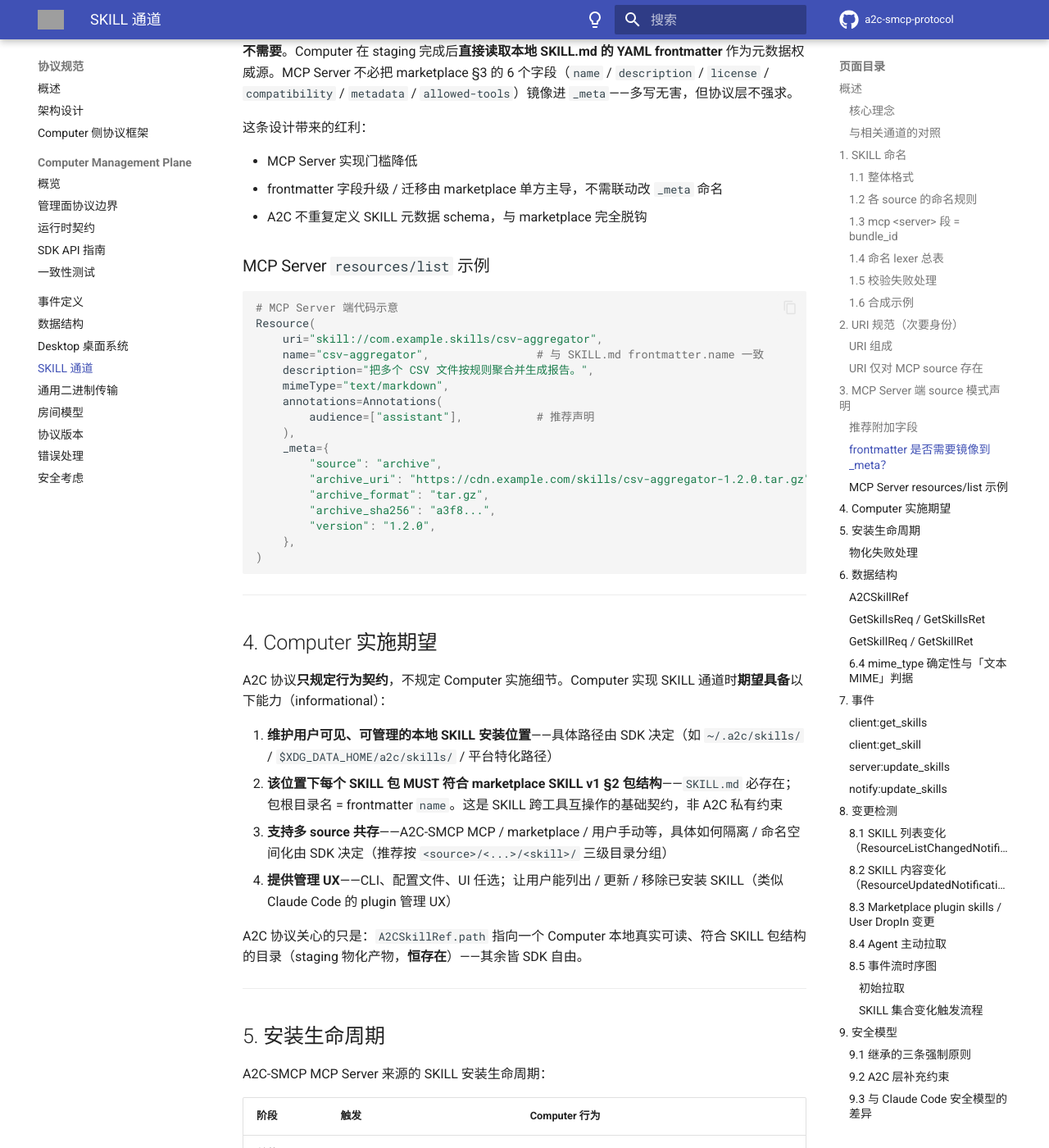
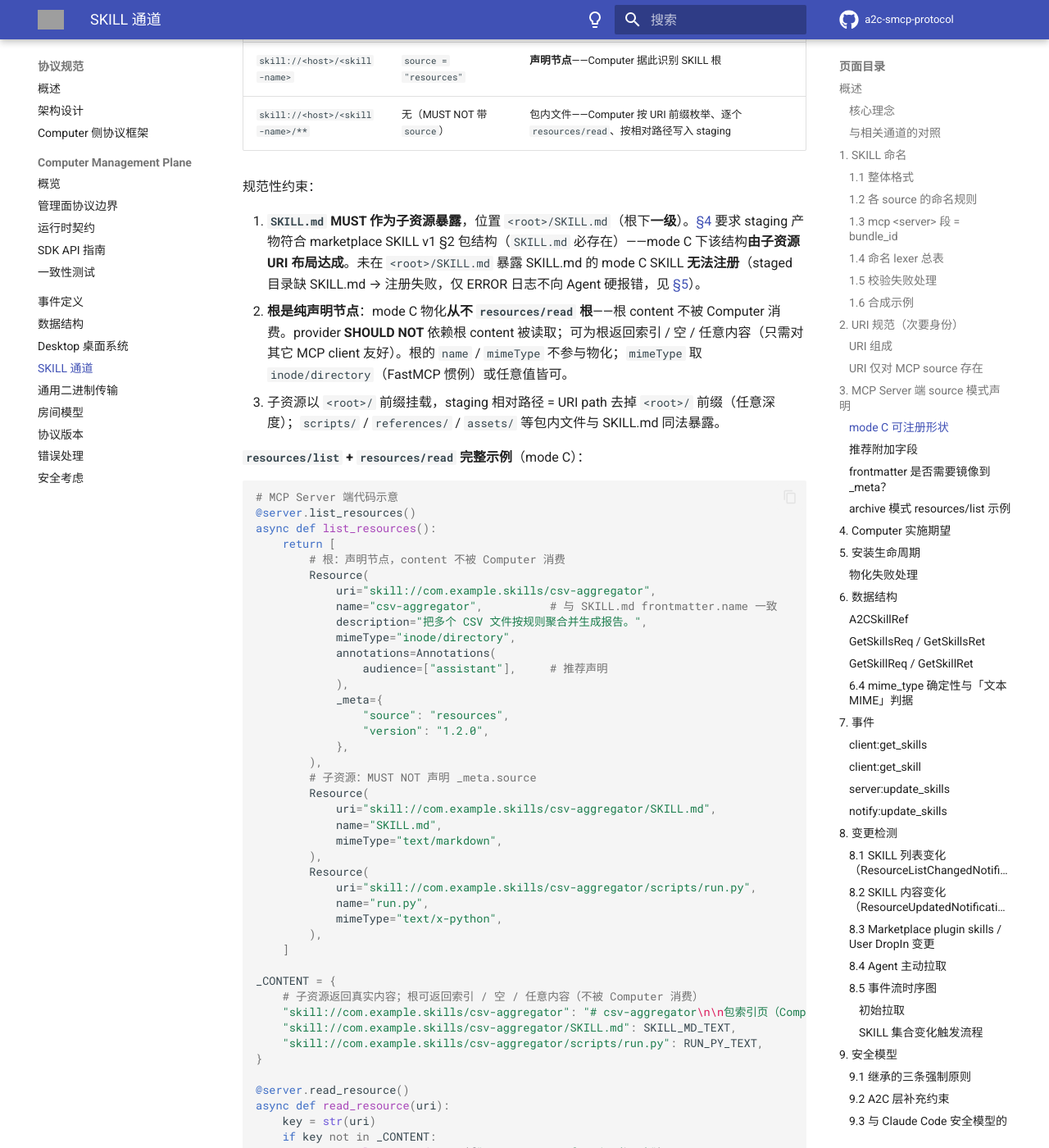
Before and after one commit to A2C-SMCP/a2c-smcp-protocol, an MkDocs documentation site: the page built from docs/specification/skill.md, in a window 1280 px wide and 1400 px high, scrolled down 8149 px. Shown: the whole window at 82% size. Built offline with MkDocs 1.6.1 and Material for MkDocs 9.7.7, drawn with Linux system fonts in a browser that asks for light colours; comment, search, counter and statistics services are not loaded; the version menu is left out; some of the changed text lies outside the part shown; grey boxes are pictures that could not be loaded.

Commit message:
docs(skill): §3 mode C 可注册形状规范化 — 根声明节点 + SKILL.md 子资源位置 + 子资源禁止携带 source
修复 protocol#47：mode C 此前只定义了物化机制（前缀枚举子资源），未定义
provider 可依据的可注册形状，theseus-kit e2e 踩坑后对照 SDK 私有 fixture
才对齐。补充：

- §3 mode 表后：`_meta.source` 只允许出现在 SKILL 根资源上，
  `skill://<root>/**` 子资源 MUST NOT 声明 source（误判独立根 → 重复物化
  + §1.5 name 冲突）
- §3 新增「mode C 可注册形状」小节：根=纯声明节点（content 不被 Computer
  消费）、SKILL.md MUST 作为 `<root>/SKILL.md` 一级子资源暴露（§4 包结构
  由 URI 布局达成）、完整 resources/list + resources/read 示例
- §11.4/§11.6 交叉引用

无新增 TypedDict / 事件 / 错误码，通道三件套无需联动。SDK 行为不变
（规范追认明确化，与 python-sdk fixture MF-01 形状一致）。

Co-Authored-By: Claude <noreply@anthropic.com>

````diff
--- a/docs/specification/skill.md
+++ b/docs/specification/skill.md
@@ -208,6 +208,76 @@ Agent 不应基于 `uri` 字段做协议逻辑判断；它仅是来源追溯用
 | **B. archive** | `source = "archive"`<br>`archive_uri: str`<br>`archive_format: "tar.gz" \| "zip"`<br>`archive_sha256: str`（可选） | HTTP GET 拉取 → 校验 sha256 → 解包到 staging | 远程 MCP Server，整包分发 |
 | **C. resources** | `source = "resources"` | Computer 枚举 `skill://<this>/**` 子资源，逐个 `resources/read`，按相对路径写入 staging | 远程 MCP Server，无打包能力；子文件作为独立 MCP Resource 暴露 |
 
+!!! important "`source` 只允许出现在 SKILL 根资源上"
+
+    mode 声明（`_meta.source`）属于 **SKILL 根**；`skill://<root>/**` 子资源 **MUST NOT** 声明 `source`。子资源携带 `source` 会被 Computer 误判为独立 SKILL 根 → 重复物化（ERROR 刷屏 + staging 目录抖动）+ 同源 frontmatter `name` 冲突（[§1.5](#15-校验失败处理) 拒绝第二注册者）。
+
+### mode C 可注册形状
+
+mode C 的 SKILL 在 `resources/list` 中呈现为**一个根资源 + 若干子资源**：
+
+| URI | `_meta` | 语义 |
+|---|---|---|
+| `skill://<host>/<skill-name>` | `source = "resources"` | **声明节点**——Computer 据此识别 SKILL 根 |
+| `skill://<host>/<skill-name>/**` | 无（MUST NOT 带 `source`） | 包内文件——Computer 按 URI 前缀枚举、逐个 `resources/read`、按相对路径写入 staging |
+
+规范性约束：
+
+1. **`SKILL.md` MUST 作为子资源暴露**，位置 `<root>/SKILL.md`（根下**一级**）。[§4](#4-computer-实施期望) 要求 staging 产物符合 marketplace SKILL v1 §2 包结构（`SKILL.md` 必存在）——mode C 下该结构**由子资源 URI 布局达成**。未在 `<root>/SKILL.md` 暴露 SKILL.md 的 mode C SKILL **无法注册**（staged 目录缺 SKILL.md → 注册失败，仅 ERROR 日志不向 Agent 硬报错，见 [§5](#5-安装生命周期)）。
+2. **根是纯声明节点**：mode C 物化**从不 `resources/read` 根**——根 content 不被 Computer 消费。provider **SHOULD NOT** 依赖根 content 被读取；可为根返回索引 / 空 / 任意内容（只需对其它 MCP client 友好）。根的 `name` / `mimeType` 不参与物化；`mimeType` 取 `inode/directory`（FastMCP 惯例）或任意值皆可。
+3. 子资源以 `<root>/` 前缀挂载，staging 相对路径 = URI path 去掉 `<root>/` 前缀（任意深度）；`scripts/` / `references/` / `assets/` 等包内文件与 SKILL.md 同法暴露。
+
+**`resources/list` + `resources/read` 完整示例**（mode C）：
+
+```python
+# MCP Server 端代码示意
+@server.list_resources()
+async def list_resources():
+    return [
+        # 根：声明节点，content 不被 Computer 消费
+        Resource(
+            uri="skill://com.example.skills/csv-aggregator",
+            name="csv-aggregator",          # 与 SKILL.md frontmatter.name 一致
+            description="把多个 CSV 文件按规则聚合并生成报告。",
+            mimeType="inode/directory",
+            annotations=Annotations(
+                audience=["assistant"],     # 推荐声明
+            ),
+            _meta={
+                "source": "resources",
+                "version": "1.2.0",
+            },
+        ),
+        # 子资源：MUST NOT 声明 _meta.source
+        Resource(
+            uri="skill://com.example.skills/csv-aggregator/SKILL.md",
+            name="SKILL.md",
+            mimeType="text/markdown",
+        ),
+        Resource(
+            uri="skill://com.example.skills/csv-aggregator/scripts/run.py",
+            name="run.py",
+            mimeType="text/x-python",
+        ),
+    ]
+
+_CONTENT = {
+    # 子资源返回真实内容；根可返回索引 / 空 / 任意内容（不被 Computer 消费）
+    "skill://com.example.skills/csv-aggregator": "# csv-aggregator\n\n包索引页（Computer 不读取）。",
+    "skill://com.example.skills/csv-aggregator/SKILL.md": SKILL_MD_TEXT,
+    "skill://com.example.skills/csv-aggregator/scripts/run.py": RUN_PY_TEXT,
+}
+
+@server.read_resource()
+async def read_resource(uri):
+    key = str(uri)
+    if key not in _CONTENT:
+        raise FileNotFoundError(f"resource not found: {key}")
+    return _CONTENT[key]
+```
+
+Computer 物化该形状：`SKILL.md` → `<staging>/SKILL.md`，`scripts/run.py` → `<staging>/scripts/run.py`（[§4](#4-computer-实施期望) 包结构达成）。
+
 ### 推荐附加字段
 
 | `_meta` 字段 | 类型 | 用途 |
@@ -225,7 +295,7 @@ Agent 不应基于 `uri` 字段做协议逻辑判断；它仅是来源追溯用
 - frontmatter 字段升级 / 迁移由 marketplace 单方主导，不需联动改 `_meta` 命名
 - A2C 不重复定义 SKILL 元数据 schema，与 marketplace 完全脱钩
 
-### MCP Server `resources/list` 示例
+### archive 模式 `resources/list` 示例
 
 ```python
 # MCP Server 端代码示意
@@ -745,7 +815,7 @@ Computer 据此完成 staging。SKILL.md frontmatter 的其他字段（`license`
 |---|---|
 | `mounted` | MCP Server 与 Computer 同机；SKILL 已在本地 FS 可达。最简单，零拷贝 |
 | `archive` | 远程 MCP Server 但有打包能力。一次下载，整体校验，缓存高效 |
-| `resources` | 远程 MCP Server 且无打包能力。每个子文件作为独立 MCP Resource 暴露在 `resources/list` 中，Computer 按 URI prefix 枚举 |
+| `resources` | 远程 MCP Server 且无打包能力。每个子文件作为独立 MCP Resource 暴露在 `resources/list` 中，Computer 按 URI prefix 枚举；根/子资源 URI 形状见 [§3「mode C 可注册形状」](#mode-c-可注册形状) |
 
 ### 11.5 变更通知
 
@@ -770,6 +840,7 @@ await server.request_context.session.send_resource_updated(
 4. **声明 `_meta.version`** 便于 Computer 做更新检测
 5. **`archive` 模式声明 `archive_sha256`** 让 Computer 能校验完整性
 6. **不要在 `_meta` 重复 SKILL.md frontmatter 字段**——Computer 以本地 SKILL.md 为权威源
+7. **mode C 下把 `SKILL.md` 作为 `<root>/SKILL.md` 子资源暴露**——根仅作声明节点、子资源不带 `_meta.source`（[§3「mode C 可注册形状」](#mode-c-可注册形状)）
 
 ---
 
@@ -791,6 +862,8 @@ A2C-SMCP SKILL 通道在 URI 与命名上**直接对齐** Claude Code 的 MCP Sk
 
 MCP Server 实现者若同时面向 Claude Code 与 A2C-SMCP：声明 `_meta.source` 等 A2C 扩展字段对 Claude Code **透明无害**（Claude Code 忽略未知 `_meta` 字段）；唯一需要注意的是 `claude.ai ` 前缀的 server 名在两边规范化结果会不同。
 
+mode C 双目标提示：CC 不认识「根 = 声明节点」语义（它忽略 `_meta.source`），会把根按普通 skill 资源呈现。双目标 provider 可让根 content 同时承载完整 SKILL.md 正文——对 A2C **无害**（根 content 不被消费），对 CC 友好；子资源则被 CC 按普通资源呈现、不影响其读根。
+
 ---
 
 ## 13. 与 Desktop 通道的关系
````
